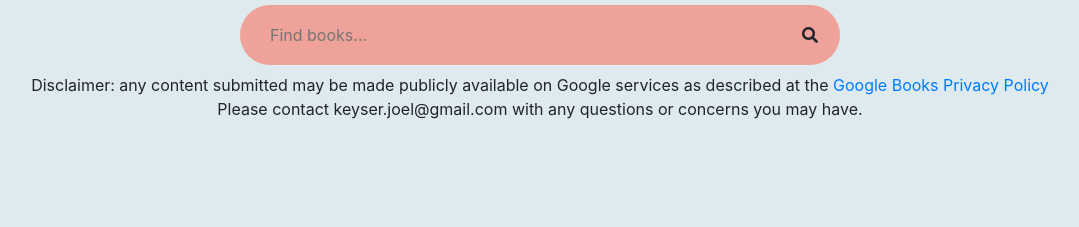
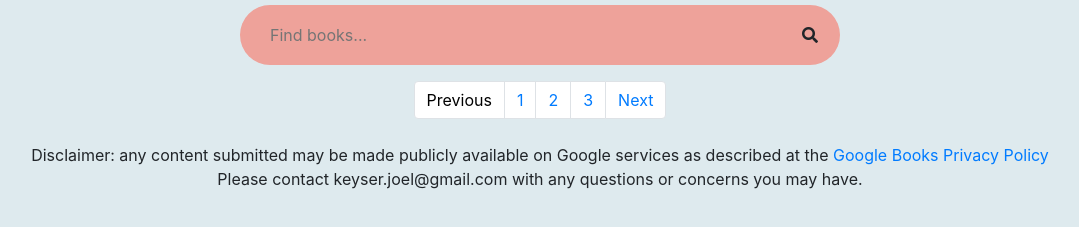
Before and after one commit to keyserj/book-finder, a website built with webpack: page client/index.html in a window 1280 px wide. Shown: the part 51-278 px from the top of the page, without its empty margins (100-1179 px from the left). Built offline with nearby package versions, Linux system fonts and the light colour scheme.

Commit message:
Add pagination without functionality

```diff
--- /dev/null
+++ b/client/css/pagination.css
@@ -0,0 +1,7 @@
+.page-item.selected {
+  pointer-events: none;
+}
+
+.page-item.selected a {
+  color: black;
+}
--- a/client/index.html
+++ b/client/index.html
@@ -12,6 +12,7 @@
   <link rel="stylesheet" href="css/root.css" />
   <link rel="stylesheet" href="css/book-card.css" />
   <link rel="stylesheet" href="css/loading-icon.css" />
+  <link rel="stylesheet" href="css/pagination.css" />
   <link rel="stylesheet" href="css/layout.css" />
   <link rel="stylesheet" href="css/searchbar.css" />
   <title>Book Finder</title>
@@ -43,8 +44,17 @@
         <h6></h6>
       </div>
     </a>
+    <nav class="mt-3">
+      <ul class="pagination">
+        <li class="page-item selected"><a class="page-link" href="#">Previous</a></li>
+        <li class="page-item"><a class="page-link" href="#">1</a></li>
+        <li class="page-item"><a class="page-link" href="#">2</a></li>
+        <li class="page-item"><a class="page-link" href="#">3</a></li>
+        <li class="page-item"><a class="page-link" href="#">Next</a></li>
+      </ul>
+    </nav>
   </div>
-  <footer class="mt-2">
+  <footer class="mt-2 mx-3">
     <p class="text-center">
       Disclaimer: any content submitted may be made publicly available on Google services as described at the
       <a href="https://books.google.com/googlebooks/privacy.html" target="_blank">Google Books Privacy Policy</a>
```
